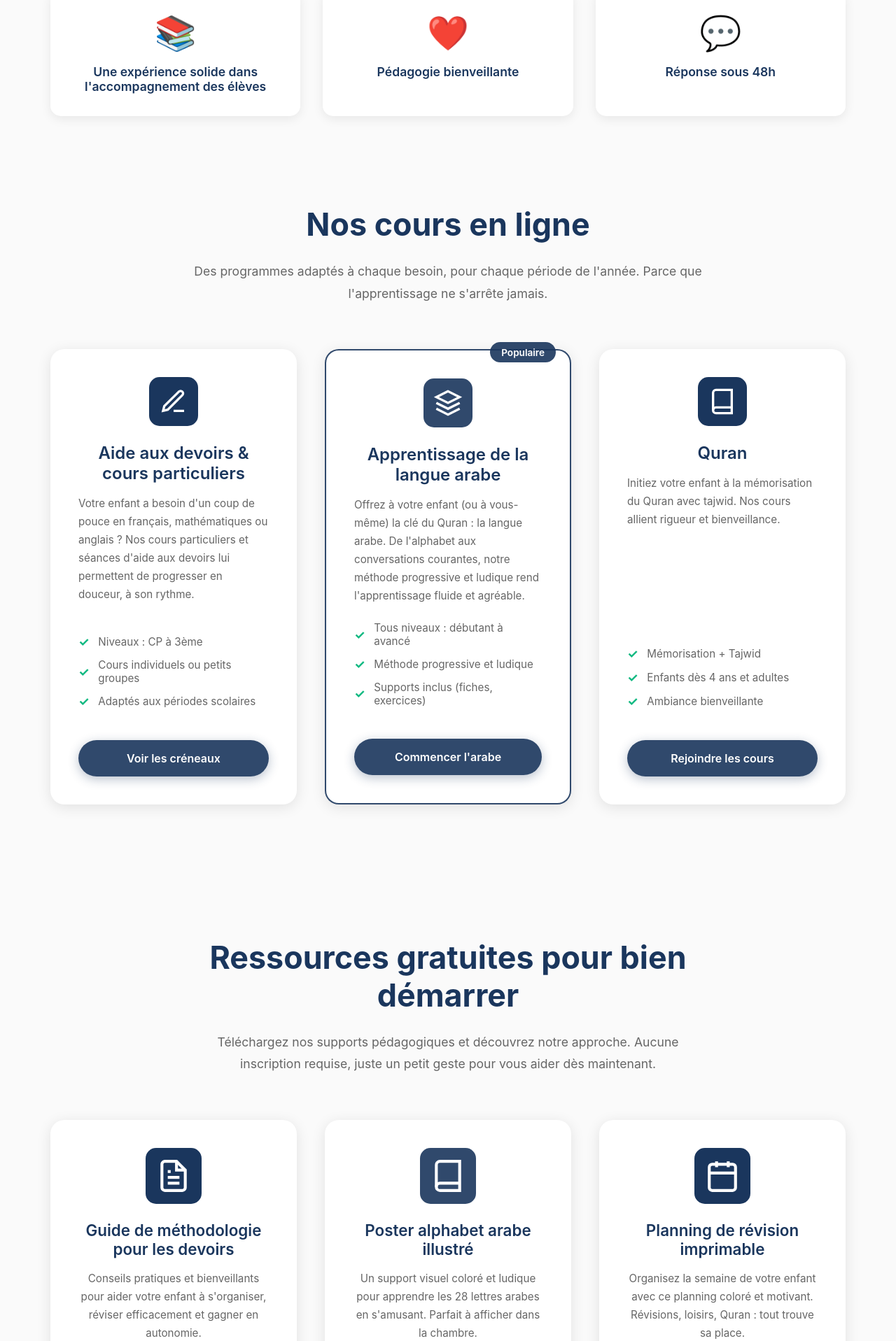
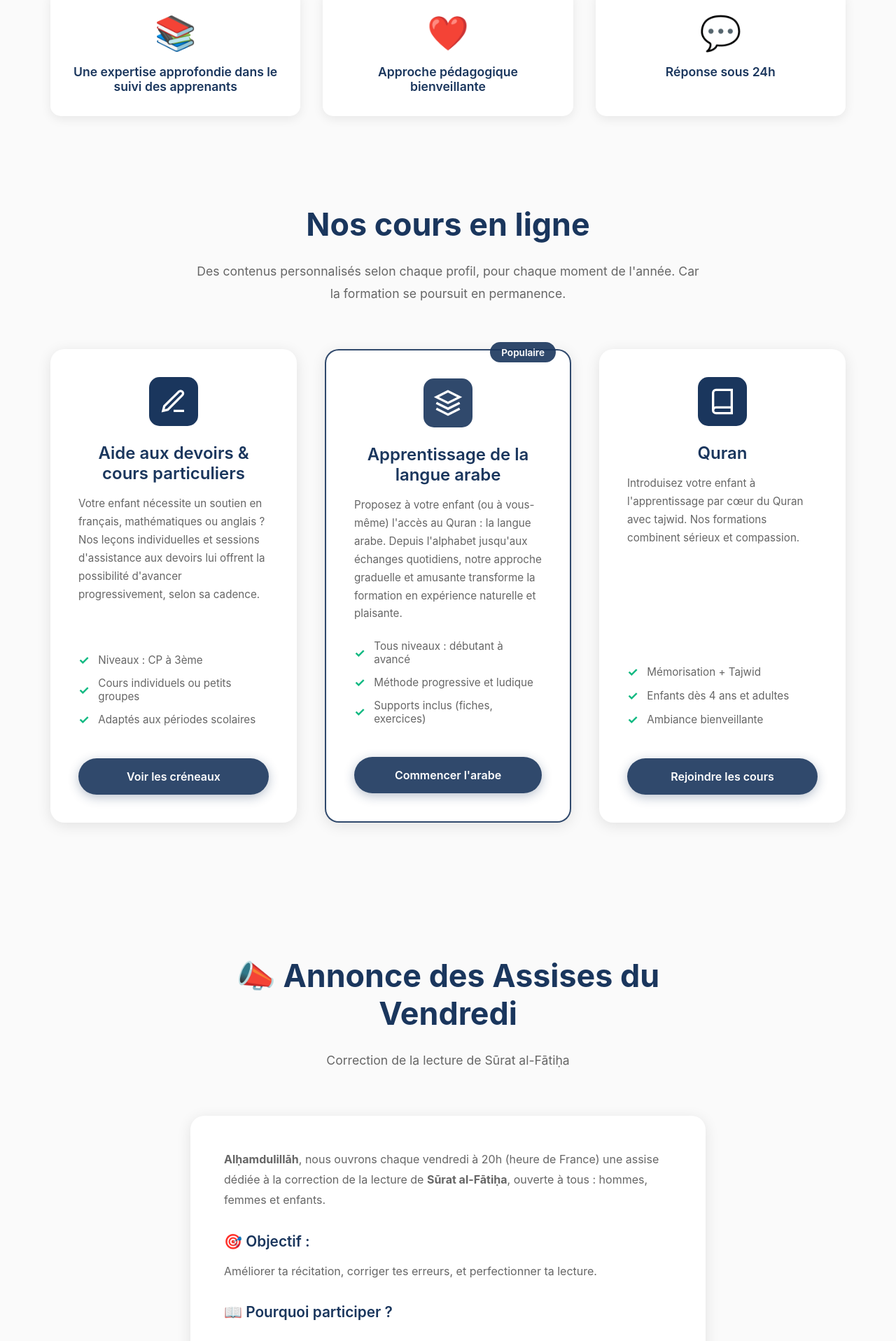
Before and after one commit to Der19/Ayoub-institut, a React (Create React App) app: page / in a window 1280 px wide. Shown: the part 879-2796 px from the top of the page at 70% size. Built offline with nearby package versions, Linux system fonts and the light colour scheme.

Commit message:
mise a jour

```diff
--- a/src/pages/Home.css
+++ b/src/pages/Home.css
@@ -565,6 +565,75 @@
   padding: 0 2rem;
 }
 
+.gratuit-content {
+  max-width: 800px;
+  margin: 0 auto;
+  padding: 0 2rem;
+}
+
+.gratuit-card {
+  background: white;
+  padding: 3rem;
+  border-radius: 20px;
+  box-shadow: 0 4px 20px rgba(0, 0, 0, 0.1);
+  text-align: left;
+}
+
+.gratuit-text {
+  color: var(--color-text-gray);
+  line-height: 1.8;
+  margin-bottom: 1.5rem;
+  font-size: 1rem;
+}
+
+.gratuit-subtitle {
+  font-size: 1.3rem;
+  color: var(--color-text-dark);
+  margin: 2rem 0 1rem;
+  font-weight: 600;
+}
+
+.gratuit-list {
+  list-style: none;
+  padding: 0;
+  margin: 1.5rem 0;
+}
+
+.gratuit-list li {
+  color: var(--color-text-gray);
+  line-height: 1.8;
+  margin-bottom: 0.8rem;
+  padding-left: 1.5rem;
+  position: relative;
+}
+
+.gratuit-list li:before {
+  content: "•";
+  color: var(--color-primary);
+  font-size: 1.5rem;
+  position: absolute;
+  left: 0;
+}
+
+.gratuit-button {
+  display: inline-block;
+  background-color: var(--color-primary);
+  color: white;
+  padding: 1rem 2.5rem;
+  border-radius: 30px;
+  font-size: 1rem;
+  font-weight: 600;
+  text-decoration: none;
+  transition: all 0.3s ease;
+  margin-top: 1.5rem;
+}
+
+.gratuit-button:hover {
+  background-color: var(--color-primary-light);
+  transform: translateY(-2px);
+  box-shadow: 0 4px 15px rgba(26, 54, 93, 0.3);
+}
+
 .resources-grid {
   max-width: 1200px;
   margin: 0 auto;
--- a/src/pages/Home.js
+++ b/src/pages/Home.js
@@ -47,7 +47,7 @@ const Home = () => {
 
   const handleSubmit = (e) => {
     e.preventDefault();
-    alert('Votre demande a été envoyée ! Nous vous répondrons sous 48h in sha\'Allah.');
+    alert('Votre demande a été envoyée ! Nous vous répondrons sous 24h in sha\'Allah.');
   };
 
   const handleDownload = (resourceName) => {
@@ -95,19 +95,19 @@ const Home = () => {
       <section id="accueil" className="hero" style={heroStyle}>
         <div className="hero-content">
           <h1 className="hero-title">
-            Accompagnons ensemble la réussite scolaire et spirituelle de vos enfants
+            Soutenons ensemble l'épanouissement académique et spirituel de vos enfants
           </h1>
           <div className="hero-services">
-            <span>Cours en ligne personnalisés</span>
+            <span>Formations en ligne sur mesure</span>
             <span>•</span>
-            <span>Soutien scolaire</span>
+            <span>Aide scolaire</span>
             <span>•</span>
             <span>Langue arabe</span>
             <span>•</span>
             <span>Quran</span>
           </div>
           <p className="hero-motto">
-            Dans la douceur et la bienveillance, pour des bases solides
+            Avec tendresse et compassion, pour des fondations robustes
           </p>
           <div className="hero-buttons">
             <button onClick={() => handleScrollTo('cours')} className="btn-primary">
@@ -132,15 +132,15 @@ const Home = () => {
       <section className="features">
         <div className="feature-card">
           <div className="feature-icon">📚</div>
-          <h3>Une expérience solide dans l'accompagnement des élèves</h3>
+          <h3>Une expertise approfondie dans le suivi des apprenants</h3>
         </div>
         <div className="feature-card">
           <div className="feature-icon">❤️</div>
-          <h3>Pédagogie bienveillante</h3>
+          <h3>Approche pédagogique bienveillante</h3>
         </div>
         <div className="feature-card">
           <div className="feature-icon">💬</div>
-          <h3>Réponse sous 48h</h3>
+          <h3>Réponse sous 24h</h3>
         </div>
       </section>
 
@@ -149,8 +149,8 @@ const Home = () => {
         <div className="cours-hero">
           <h1 className="page-title">Nos cours en ligne</h1>
           <p className="page-subtitle">
-            Des programmes adaptés à chaque besoin, pour chaque période de l'année.
-            Parce que l'apprentissage ne s'arrête jamais.
+            Des contenus personnalisés selon chaque profil, pour chaque moment de l'année.
+            Car la formation se poursuit en permanence.
           </p>
         </div>
 
@@ -163,9 +163,9 @@ const Home = () => {
             </div>
             <h2 className="cours-title">Aide aux devoirs & cours particuliers</h2>
             <p className="cours-description">
-              Votre enfant a besoin d'un coup de pouce en français, mathématiques ou anglais ?
-              Nos cours particuliers et séances d'aide aux devoirs lui permettent de progresser
-              en douceur, à son rythme.
+              Votre enfant nécessite un soutien en français, mathématiques ou anglais ?
+              Nos leçons individuelles et sessions d'assistance aux devoirs lui offrent la possibilité d'avancer
+              progressivement, selon sa cadence.
             </p>
             <ul className="cours-features">
               <li>
@@ -193,9 +193,9 @@ const Home = () => {
             </div>
             <h2 className="cours-title">Apprentissage de la langue arabe</h2>
             <p className="cours-description">
-              Offrez à votre enfant (ou à vous-même) la clé du Quran : la langue arabe.
-              De l'alphabet aux conversations courantes, notre méthode progressive et ludique
-              rend l'apprentissage fluide et agréable.
+              Proposez à votre enfant (ou à vous-même) l'accès au Quran : la langue arabe.
+              Depuis l'alphabet jusqu'aux échanges quotidiens, notre approche graduelle et amusante
+              transforme la formation en expérience naturelle et plaisante.
             </p>
             <ul className="cours-features">
               <li>
@@ -223,8 +223,8 @@ const Home = () => {
             </div>
             <h2 className="cours-title">Quran</h2>
             <p className="cours-description">
-              Initiez votre enfant à la mémorisation du Quran avec tajwid.
-              Nos cours allient rigueur et bienveillance.
+              Introduisez votre enfant à l'apprentissage par cœur du Quran avec tajwid.
+              Nos formations combinent sérieux et compassion.
             </p>
             <ul className="cours-features">
               <li>
@@ -248,92 +248,42 @@ const Home = () => {
       {/* Gratuit Section */}
       <section id="gratuit" className="gratuit-section">
         <div className="gratuit-hero">
-          <h1 className="page-title">Ressources gratuites pour bien démarrer</h1>
+          <h1 className="page-title">📣 Annonce des Assises du Vendredi</h1>
           <p className="page-subtitle">
-            Téléchargez nos supports pédagogiques et découvrez notre approche.
-            Aucune inscription requise, juste un petit geste pour vous aider dès maintenant.
+            Correction de la lecture de Sūrat al-Fātiḥa
           </p>
         </div>
 
-        <div className="resources-grid">
-          <div className="resource-card">
-            <div className="resource-icon blue">
-              <svg width="50" height="50" viewBox="0 0 24 24" fill="none" stroke="white" strokeWidth="2">
-                <path d="M14 2H6a2 2 0 0 0-2 2v16a2 2 0 0 0 2 2h12a2 2 0 0 0 2-2V8z"/>
-                <polyline points="14 2 14 8 20 8"/>
-                <line x1="16" y1="13" x2="8" y2="13"/>
-                <line x1="16" y1="17" x2="8" y2="17"/>
-                <polyline points="10 9 9 9 8 9"/>
-              </svg>
-            </div>
-            <h2 className="resource-title">Guide de méthodologie pour les devoirs</h2>
-            <p className="resource-description">
-              Conseils pratiques et bienveillants pour aider votre enfant à s'organiser,
-              réviser efficacement et gagner en autonomie.
+        <div className="gratuit-content">
+          <div className="gratuit-card">
+            <p className="gratuit-text">
+              <strong>Alḥamdulillāh</strong>, nous ouvrons chaque vendredi à 20h (heure de France) une assise dédiée à la correction de la lecture de <strong>Sūrat al-Fātiḥa</strong>, ouverte à tous : hommes, femmes et enfants.
             </p>
-            <button
-              className="resource-button"
-              onClick={() => handleDownload('Guide de méthodologie')}
+
+            <h3 className="gratuit-subtitle">🎯 Objectif :</h3>
+            <p className="gratuit-text">
+              Améliorer ta récitation, corriger tes erreurs, et perfectionner ta lecture.
+            </p>
+
+            <h3 className="gratuit-subtitle">📖 Pourquoi participer ?</h3>
+            <ul className="gratuit-list">
+              <li>La Fātiḥa est la mère du Qur'ān, la sourate la plus importante</li>
+              <li>Sa bonne lecture est une obligation dans chaque prière</li>
+              <li>Une correction régulière garantit une récitation conforme et apaisée</li>
+            </ul>
+
+            <p className="gratuit-text">
+              🕊️ Séance ouverte à tous les niveaux, dans une ambiance sérieuse, bienveillante et motivante.
+            </p>
+
+            <a
+              href="https://t.me/zidniicours"
+              target="_blank"
+              rel="noopener noreferrer"
+              className="gratuit-button"
             >
-              <svg width="20" height="20" viewBox="0 0 24 24" fill="none" stroke="currentColor" strokeWidth="2">
-                <path d="M21 15v4a2 2 0 0 1-2 2H5a2 2 0 0 1-2-2v-4"/>
-                <polyline points="7 10 12 15 17 10"/>
-                <line x1="12" y1="15" x2="12" y2="3"/>
-              </svg>
-              Télécharger (PDF)
-            </button>
-          </div>
-
-          <div className="resource-card">
-            <div className="resource-icon brown">
-              <svg width="50" height="50" viewBox="0 0 24 24" fill="none" stroke="white" strokeWidth="2">
-                <path d="M4 19.5A2.5 2.5 0 0 1 6.5 17H20"/>
-                <path d="M6.5 2H20v20H6.5A2.5 2.5 0 0 1 4 19.5v-15A2.5 2.5 0 0 1 6.5 2z"/>
-              </svg>
-            </div>
-            <h2 className="resource-title">Poster alphabet arabe illustré</h2>
-            <p className="resource-description">
-              Un support visuel coloré et ludique pour apprendre les 28 lettres arabes en s'amusant.
-              Parfait à afficher dans la chambre.
-            </p>
-            <button
-              className="resource-button"
-              onClick={() => handleDownload('Poster alphabet arabe')}
-            >
-              <svg width="20" height="20" viewBox="0 0 24 24" fill="none" stroke="currentColor" strokeWidth="2">
-                <path d="M21 15v4a2 2 0 0 1-2 2H5a2 2 0 0 1-2-2v-4"/>
-                <polyline points="7 10 12 15 17 10"/>
-                <line x1="12" y1="15" x2="12" y2="3"/>
-              </svg>
-              Télécharger (PDF)
-            </button>
-          </div>
-
-          <div className="resource-card">
-            <div className="resource-icon blue">
-              <svg width="50" height="50" viewBox="0 0 24 24" fill="none" stroke="white" strokeWidth="2">
-                <rect x="3" y="4" width="18" height="18" rx="2" ry="2"/>
-                <line x1="16" y1="2" x2="16" y2="6"/>
-                <line x1="8" y1="2" x2="8" y2="6"/>
-                <line x1="3" y1="10" x2="21" y2="10"/>
-              </svg>
-            </div>
-            <h2 className="resource-title">Planning de révision imprimable</h2>
-            <p className="resource-description">
-              Organisez la semaine de votre enfant avec ce planning coloré et motivant.
-              Révisions, loisirs, Quran : tout trouve sa place.
-            </p>
-            <button
-              className="resource-button"
-              onClick={() => handleDownload('Planning de révision')}
-            >
-              <svg width="20" height="20" viewBox="0 0 24 24" fill="none" stroke="currentColor" strokeWidth="2">
-                <path d="M21 15v4a2 2 0 0 1-2 2H5a2 2 0 0 1-2-2v-4"/>
-                <polyline points="7 10 12 15 17 10"/>
-                <line x1="12" y1="15" x2="12" y2="3"/>
-              </svg>
-              Télécharger (PDF)
-            </button>
+              Rejoindre via Telegram
+            </a>
           </div>
         </div>
       </section>
@@ -341,41 +291,42 @@ const Home = () => {
       {/* A Propos Section */}
       <section id="a-propos" className="apropos-section">
         <div className="apropos-hero">
-          <h1 className="page-title">Un institut en ligne pensé pour votre famille</h1>
+          <h1 className="page-title">Un institut en ligne conçu pour toute la Oumma Islamique</h1>
           <p className="page-subtitle">
-            Depuis 2023, nous accompagnons les mamans dans l'éducation de leurs enfants avec sérieux,
-            patience et amour. Parce que chaque enfant mérite d'apprendre dans la joie et la confiance.
+            Nous accompagnons les mamans dans la formation et le développement de leurs enfants
+            avec sérieux, tendresse et compassion. Car chaque enfant mérite d'étudier dans une
+            atmosphère paisible et sécurisante.
           </p>
         </div>
 
         <div className="values-section">
           <div className="value-card-large">
             <div className="value-icon-large">🛡️</div>
-            <h2 className="value-title">Excellence pédagogique</h2>
+            <h2 className="value-title">Qualité pédagogique</h2>
             <p className="value-description">
-              Des enseignements personnalisés selon les capacités de chaque élève, avec une méthode qui facilite
-              l'acquisition des connaissances de manière agréable. Nous sommes convaincus qu'un élève passionné
-              par l'apprentissage excellera naturellement, bi idhnillah.
+              Des cours ajustés à la cadence et aux capacités de chaque apprenant, avec une méthode éducative
+              qui facilite la formation de façon plus naturelle et inspirante. Nous sommes convaincus qu'un enfant éveillé
+              et soutenu avancera spontanément, bi idhnillah.
             </p>
           </div>
 
           <div className="value-card-large">
             <div className="value-icon-large">🌙</div>
-            <h2 className="value-title">Valeurs islamiques</h2>
+            <h2 className="value-title">Références islamiques</h2>
             <p className="value-description">
-              Un enseignement qui incorpore harmonieusement nos principes, en honorant et en suivant l'exemple
-              de nos pieux ancêtres, sans contrainte ni propagande. Nous enseignons avec bienveillance que
-              le succès provient d'Allah et que la connaissance constitue un acte de dévotion.
+              Un enseignement équilibré qui incorpore nos principes, en suivant la voie de nos pieux
+              ancêtres, sans stress ni message forcé. Nous enseignons avec intelligence que chaque
+              succès provient d'Allah et que la recherche de la connaissance représente un acte de dévotion.
             </p>
           </div>
 
           <div className="value-card-large">
             <div className="value-icon-large">👨‍👩‍👧‍👦</div>
-            <h2 className="value-title">Proximité familiale</h2>
+            <h2 className="value-title">Esprit familial</h2>
             <p className="value-description">
-              Un accompagnement sur mesure, une attention bienveillante et une accessibilité permanente pour
-              vous guider étape par étape. Vous n'êtes pas isolées dans cette démarche : nous restons à vos
-              côtés pour vous soutenir, à l'image d'une famille unie.
+              Un accompagnement sur mesure, une attention bienveillante et une accessibilité permanente pour vous
+              guider à chaque moment. Vous n'êtes pas isolées dans cette démarche : nous progressons
+              collectivement, dans une dynamique d'entraide et de sérénité.
             </p>
           </div>
         </div>
@@ -386,8 +337,8 @@ const Home = () => {
         <div className="faq-hero">
           <h1 className="page-title">Questions fréquentes</h1>
           <p className="page-subtitle">
-            Nous avons rassemblé ici les questions les plus courantes de nos familles.
-            Si vous ne trouvez pas la réponse, n'hésitez pas à nous contacter directement !
+            Découvrez ici les solutions aux interrogations les plus courantes des familles.
+            Si un élément demeure imprécis, contactez-nous sans hésitation : nous serons heureuses de vous assister.
           </p>
         </div>
 
@@ -429,19 +380,20 @@ const Home = () => {
       {/* Contact Section */}
       <section id="contact" className="contact-section">
         <div className="contact-hero">
-          <h1 className="page-title">Prêt(e) à commencer l'aventure ?</h1>
+          <h1 className="page-title">Souhaitez-vous commencer cette magnifique aventure ?</h1>
           <p className="page-subtitle">
-            Contactez-nous dès maintenant. Nous vous répondons sous 48h in sha'Allah, et souvent bien plus vite !
-            Posez vos questions, partagez vos besoins : nous sommes là pour vous écouter.
+            N'hésitez pas à nous contacter dès maintenant. Nous vous répondons sous 48h in sha'Allah,
+            et généralement beaucoup plus vite. Vos interrogations, vos aspirations et vos buts nous tiennent à cœur :
+            nous restons disponibles pour vous entendre.
           </p>
         </div>
 
         <div className="contact-content">
           <div className="contact-messaging">
-            <h2 className="messaging-title">Envoyez-nous un message instantané</h2>
+            <h2 className="messaging-title">Communication instantanée et simple</h2>
             <p className="messaging-text">
-              Pour une réponse immédiate, privilégiez WhatsApp ou Telegram !
-              Nous sommes disponibles du lundi au samedi, de 9h à 18h.
+              Pour une discussion rapide, nous vous recommandons WhatsApp ou Telegram.
+              Nous sommes accessibles du lundi au samedi, de 9h à 18h.
             </p>
             <div className="messaging-buttons">
               <a href="https://wa.me/201281627486" className="messaging-btn whatsapp" target="_blank" rel="noopener noreferrer">
--- a/src/pages/Temoignages.js
+++ b/src/pages/Temoignages.js
@@ -23,7 +23,7 @@ const Temoignages = () => {
   return (
     <div className="temoignages-page">
       <section className="temoignages-hero">
-        <h1 className="page-title">Ce que disent les mamans qui nous font confiance</h1>
+        <h1 className="page-title">Les témoignages des mamans qui nous accordent leur confiance</h1>
       </section>
 
       <section className="temoignages-grid">
```
Also changed, not shown: src/components/Header.js (+0 -12 lines), src/pages/APropos.js (+13 -13 lines), src/pages/Contact.js (+7 -7 lines), src/pages/Cours.js (+11 -11 lines), src/pages/Formations.js (+6 -6 lines), src/pages/Gratuit.js (+8 -16 lines), src/pages/InformationsPratiques.js (+5 -5 lines).
